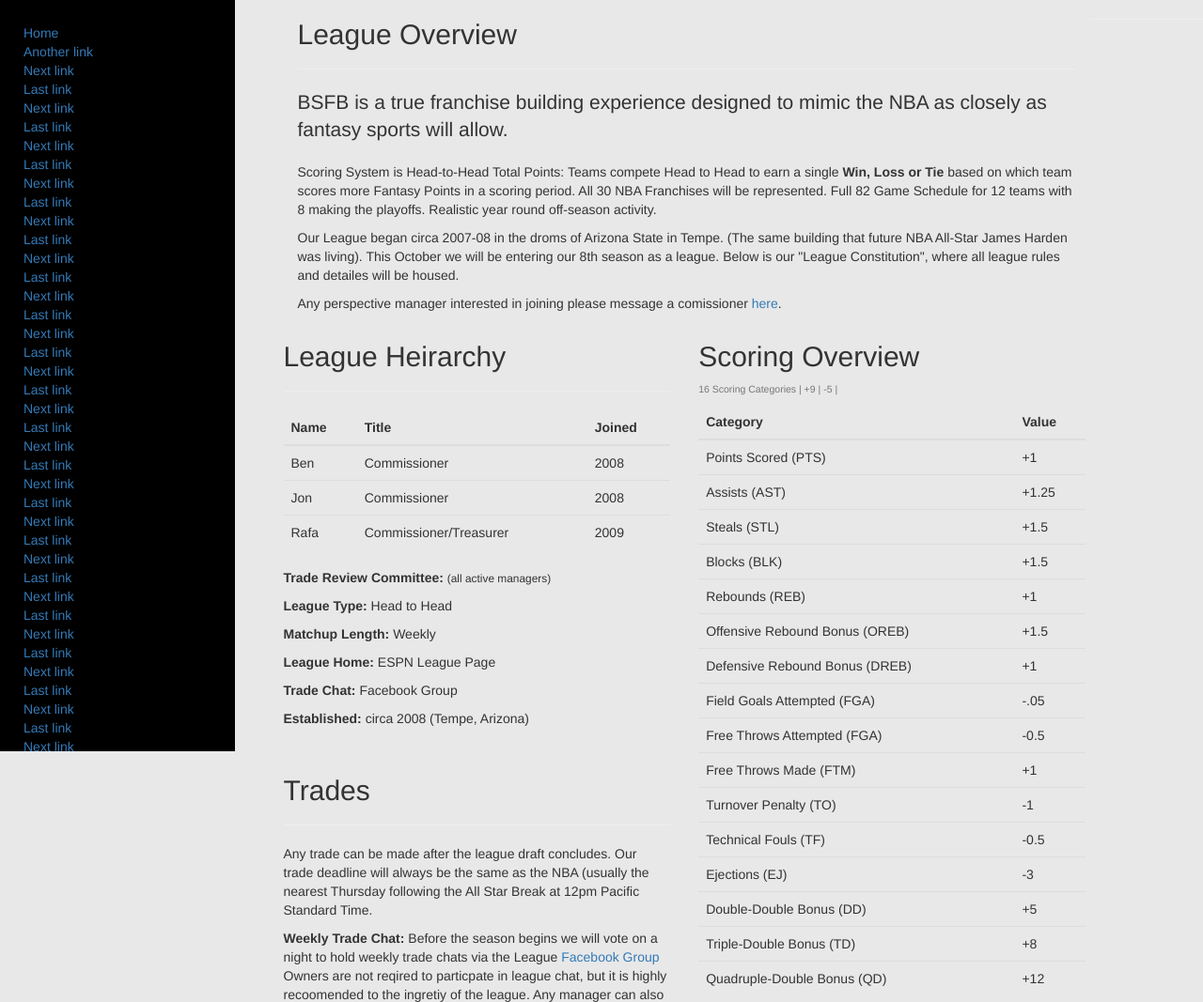
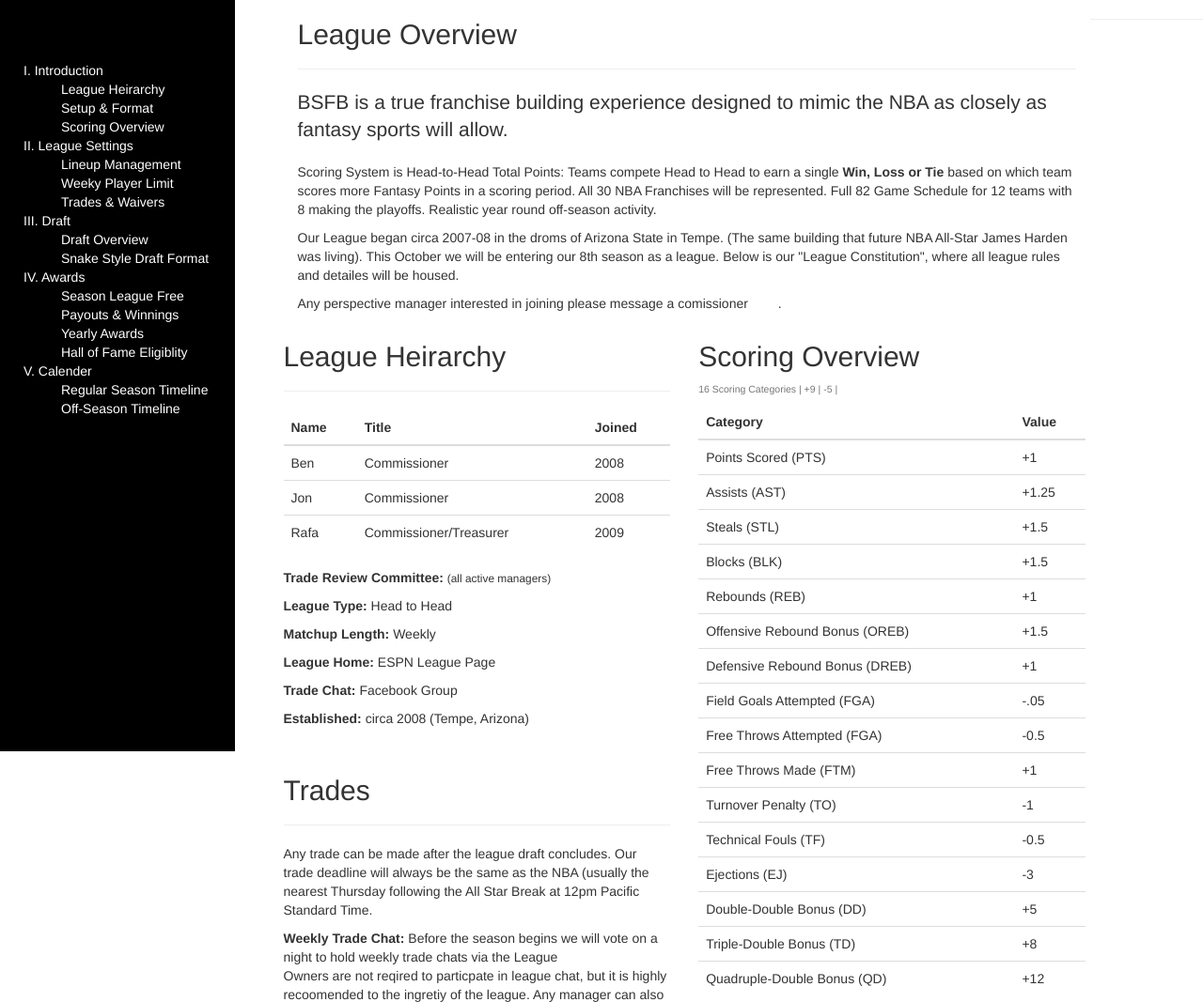
Before and after one commit to bencasalino/BSFB-Version-3, a plain HTML site: page cons.html in a window 1280 px wide. Shown: the top 1067 px of the page at 94% size. Drawn offline with nearby package versions, Linux system fonts and the light colour scheme.

Commit message:
update unordered list on side bar and clean up code

```diff
--- a/cons.html
+++ b/cons.html
@@ -20,50 +20,35 @@
     <div id="wrapper">
       <div id="sidebar-wrapper">
           <ul class="sidebar-nav">
-              <li class="sidebar-brand"><a href="#">Home</a></li>
-              <li><a href="#">Another link</a></li>
-              <li><a href="#">Next link</a></li>
-              <li><a href="#">Last link</a></li>
-              <li><a href="#">Next link</a></li>
-              <li><a href="#">Last link</a></li>
-              <li><a href="#">Next link</a></li>
-              <li><a href="#">Last link</a></li>
-              <li><a href="#">Next link</a></li>
-              <li><a href="#">Last link</a></li>
-              <li><a href="#">Next link</a></li>
-              <li><a href="#">Last link</a></li>
-              <li><a href="#">Next link</a></li>
-              <li><a href="#">Last link</a></li>
-              <li><a href="#">Next link</a></li>
-              <li><a href="#">Last link</a></li>
-              <li><a href="#">Next link</a></li>
-              <li><a href="#">Last link</a></li>
-              <li><a href="#">Next link</a></li>
-              <li><a href="#">Last link</a></li>
-              <li><a href="#">Next link</a></li>
-              <li><a href="#">Last link</a></li>
-              <li><a href="#">Next link</a></li>
-              <li><a href="#">Last link</a></li>
-              <li><a href="#">Next link</a></li>
-              <li><a href="#">Last link</a></li>
-              <li><a href="#">Next link</a></li>
-              <li><a href="#">Last link</a></li>
-              <li><a href="#">Next link</a></li>
-              <li><a href="#">Last link</a></li>
-              <li><a href="#">Next link</a></li>
-              <li><a href="#">Last link</a></li>
-              <li><a href="#">Next link</a></li>
-              <li><a href="#">Last link</a></li>
-              <li><a href="#">Next link</a></li>
-              <li><a href="#">Last link</a></li>
-              <li><a href="#">Next link</a></li>
-              <li><a href="#">Last link</a></li>
-              <li><a href="#">Next link</a></li>
-              <li><a href="#">Last link</a></li>
-              <li><a href="#">Next link</a></li>
-              <li><a href="#">Last link</a></li>
-              <li><a href="#">Next link</a></li>
-              <li><a href="#">Last link</a></li>
+              <li class="sidebar-brand">
+              <br>
+              <br>
+            <li><a href="#intro"> I. Introduction </a></li>
+              <ul> League Heirarchy </ul>
+              <ul> Setup &amp; Format</ul>
+              <ul> Scoring Overview </ul>
+
+            <li><a href="#settings"> II. League Settings </a></li>
+              <ul> Lineup Management </ul>
+              <ul> Weeky Player Limit </ul>
+              <ul> Trades &amp; Waivers </ul>
+
+
+            <li><a href="#draft"> III. Draft </a> </li>
+              <ul> Draft Overview </ul>
+              <ul> Snake Style Draft Format </ul>
+
+            <li><a href="#awards"> IV. Awards </a></li>
+              <ul> Season League Free</ul>
+              <ul> Payouts &amp; Winnings </ul>
+              <ul> Yearly Awards </ul>
+              <ul> Hall of Fame Eligiblity </ul>
+
+            <li><a href="#calender"> V. Calender </a></li>
+              <ul> Regular Season Timeline </ul>
+              <ul> Off-Season Timeline </ul>
+
+
           </ul>
       </div>
 
--- a/css/styles.css
+++ b/css/styles.css
@@ -1,5 +1,5 @@
 body {
-    background-color: #e8e8e8;
+    background-color: white;
 
 }
 h1 {
@@ -16,7 +16,7 @@ footer {
 
 
 h3 {
-    color: #181818;
+    color: white;
 }
 
 
@@ -59,6 +59,7 @@ div.blue {
   overflow-y: auto;
   z-index: 1000;
   transition: all 0.4s ease 0s;
+    color: white;
 }
 
 #page-content-wrapper {
@@ -71,13 +72,14 @@ div.blue {
 .sidebar-nav {
   position: absolute;
   top: 0;
-  width: 250px;
+  width: 200px;
   list-style: none;
   margin-left: 10%;
   margin-top: 10%;
   margin-bottom: 10%;
   margin-right: 10%;
   padding: 0;
+  color: white;
 }
 
 @media (max-width:767px) {
@@ -102,3 +104,26 @@ div.blue {
     }
 
 }
+
+
+
+
+/* unvisited link */
+a:link {
+    color: white;
+}
+
+/* visited link */
+a:visited {
+    color: white;
+}
+
+/* mouse over link */
+a:hover {
+    color: red;
+}
+
+/* selected link */
+a:active {
+    color: blue;
+}
```
Also changed, not shown: 1 other file.
